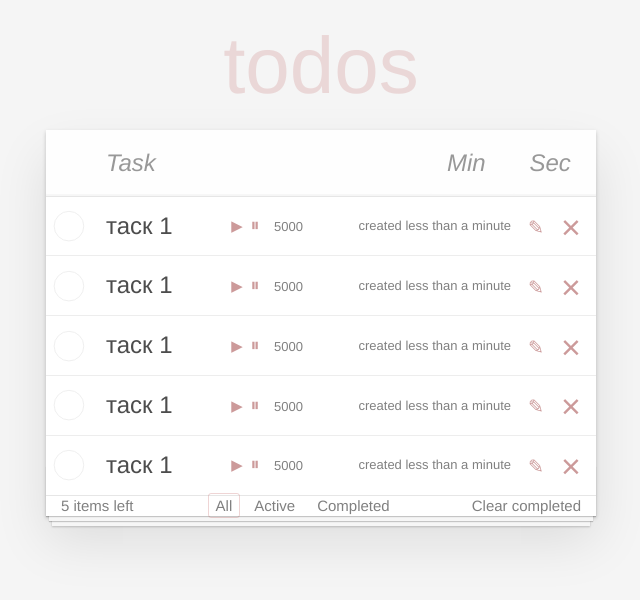
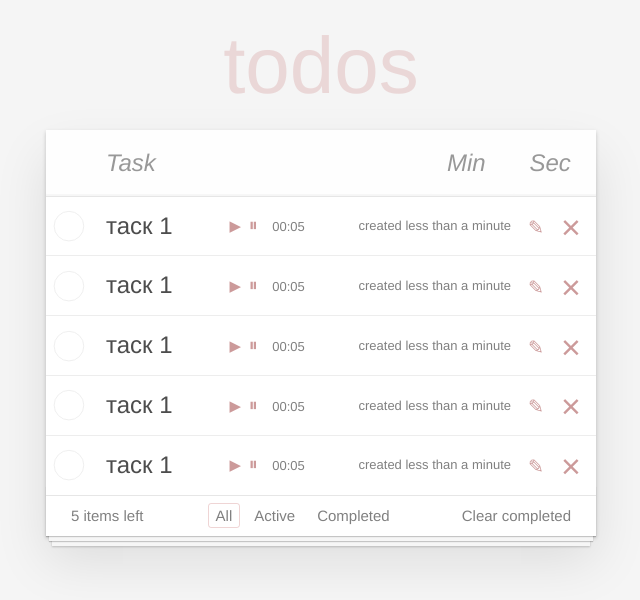
Before and after one commit to DzhanikD/todos, a React (Create React App) app: page / in a window 1280 px wide. Shown: the top 600 px of the page, without its empty margins (319-959 px from the left). Built offline with nearby package versions, Linux system fonts and the light colour scheme.

Commit message:
padding in footer commit

```diff
--- a/src/App.css
+++ b/src/App.css
@@ -325,7 +325,7 @@ body {
 	display: flex;
 	justify-content: space-between;
 	align-items: center;
-	padding: 10px 15px;
+	padding: 20px 25px;
 	height: 20px;
 	text-align: center;
 	font-size: 15px;
@@ -454,6 +454,7 @@ html .clear-completed:active {
 
 @media (max-width: 430px) {
 	.footer {
+        padding: 35px 25px;
 		height: 50px;
 	}
 
--- a/src/components/Task/Task.js
+++ b/src/components/Task/Task.js
@@ -1,6 +1,5 @@
-
 import React from 'react';
-// import { format } from 'date-fns';
+import { format } from 'date-fns';
 
 export default class Task extends React.Component {
   constructor() {
@@ -53,7 +52,7 @@ export default class Task extends React.Component {
             <span className="description">
               <button type='button' aria-label="play" className="icon icon-play" disabled = {disabled} onClick={() => playTimer(id, timerID)}/>
               <button type='button' aria-label="pause" className="icon icon-pause" disabled={disabled} onClick={() => pauseTimer(timerID, id) }/>
-              <span className='time'>{time}</span>
+              <span className='time'>{format(new Date(time),'mm:ss')} </span>
             </span>
             <span className="description">created {description}</span>
           </label>
```
